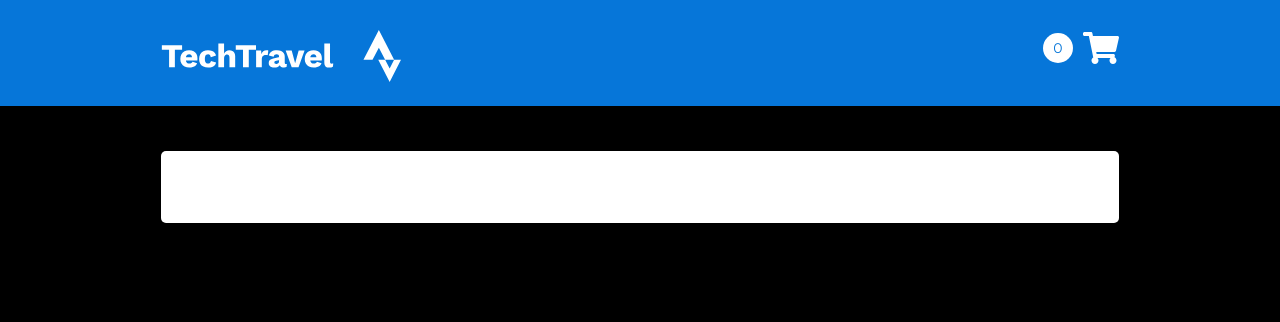
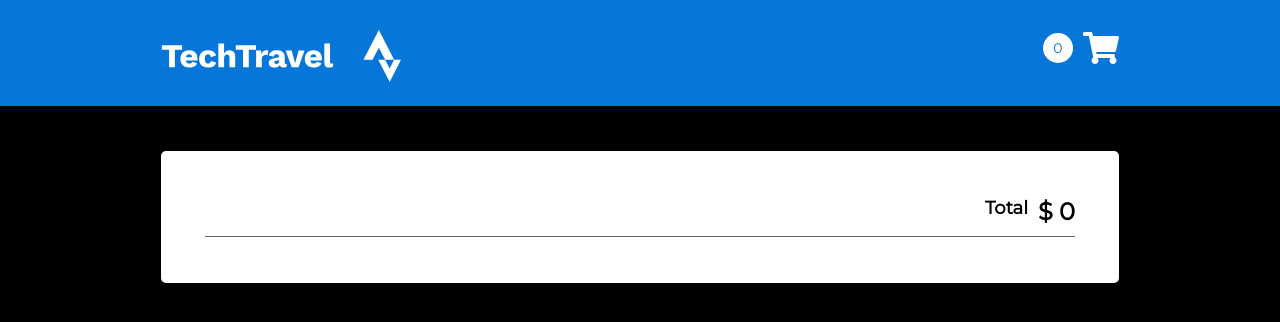
Before and after one commit to gthaylirodriguez/tech-travel-trodriguez, a React (Create React App) app: page /cart in a window 1280 px wide. Shown: the top 322 px of the page. Built offline with nearby package versions, Linux system fonts and the light colour scheme.

Commit message:
Last changes related with the total and delete

```diff
--- a/src/pages/Cart/index.js
+++ b/src/pages/Cart/index.js
@@ -1,7 +1,7 @@
 import React, {useContext} from 'react';
 import CartContext from '../../context/cart';
 import {MdDelete} from 'react-icons/md';
-import {Container, ContainerList, TravelItem, Info, Quantity, Subtotal} from './styles';
+import {Container, ContainerList, TravelItem, Info, Quantity, Subtotal, Total} from './styles';
 
 
 function Cart() {
@@ -11,14 +11,23 @@ function Cart() {
     const copyCart = [...state.cart];
     const travelIndex = copyCart.findIndex((el)=> el.id === travel.id);
 
-    if (travelIndex > 0){
+    if (copyCart[travelIndex].quantity>1){
+      copyCart[travelIndex].quantity = copyCart[travelIndex].quantity - 1;
+    }
+      else if(copyCart[travelIndex].quantity===1){
       delete copyCart[travelIndex];
     }
 
     setState({
       cart: copyCart,
     });
+    console.log([...state.cart]);
   }
+
+  const totalItems = state.cart.reduce(
+    (acc, travel) => acc + (travel.quantity * travel.price),
+    0,
+  );
 
   return (
     <Container>
@@ -28,11 +37,11 @@ function Cart() {
           <img src={el.photo} alt= {el.title}/>
           <Info>
             <p>{el.title}</p>
-            <strong>{el.price}</strong>
+            <strong>$ {el.price}</strong>
           </Info>
           <Quantity readOnly type='number' value= {el.quantity} />
           <Subtotal>
-            <p>{el.quantity * el.price}</p>
+            <p>$ {el.quantity * el.price}</p>
             <div>
               <button type= 'button' onClick={()=> handleRemoveToCart(el)}>
                 <MdDelete size={24} color= '#0676d9'/>
@@ -42,6 +51,13 @@ function Cart() {
         </TravelItem>
       ))}
 
+      <TravelItem>
+      <Info></Info>
+          <Total>
+            <p>Total</p>
+            <div><strong>$ {totalItems}</strong></div>
+          </Total>
+        </TravelItem>
       </ContainerList>
     </Container>
   )
--- a/src/pages/Cart/styles.js
+++ b/src/pages/Cart/styles.js
@@ -68,3 +68,20 @@ export const Subtotal = styled.div`
         margin-right: 10px;
     }
 `;
+
+export const Total = styled.div`
+    display: flex;
+    font-weight: 600;
+    font-size: 18px;
+    align-items: right;
+
+    p{
+        margin-right: 10px;
+        align-items:right;
+    }
+
+    strong{
+        font-size: 24px;
+    }
+
+`;
--- a/src/pages/Home/index.js
+++ b/src/pages/Home/index.js
@@ -38,7 +38,7 @@ function Home() {
         <Unit>
           <img src={el.photo} alt='Travel' />
           <p>{el.title}</p>
-          <strong>{el.price}</strong>
+          <strong>$ {el.price}</strong>
           <button type='button' onClick={()=> handleAddToCart(el)}>
             <div>
               <MdAddShoppingCart size={16} color='#fff'/>
```
